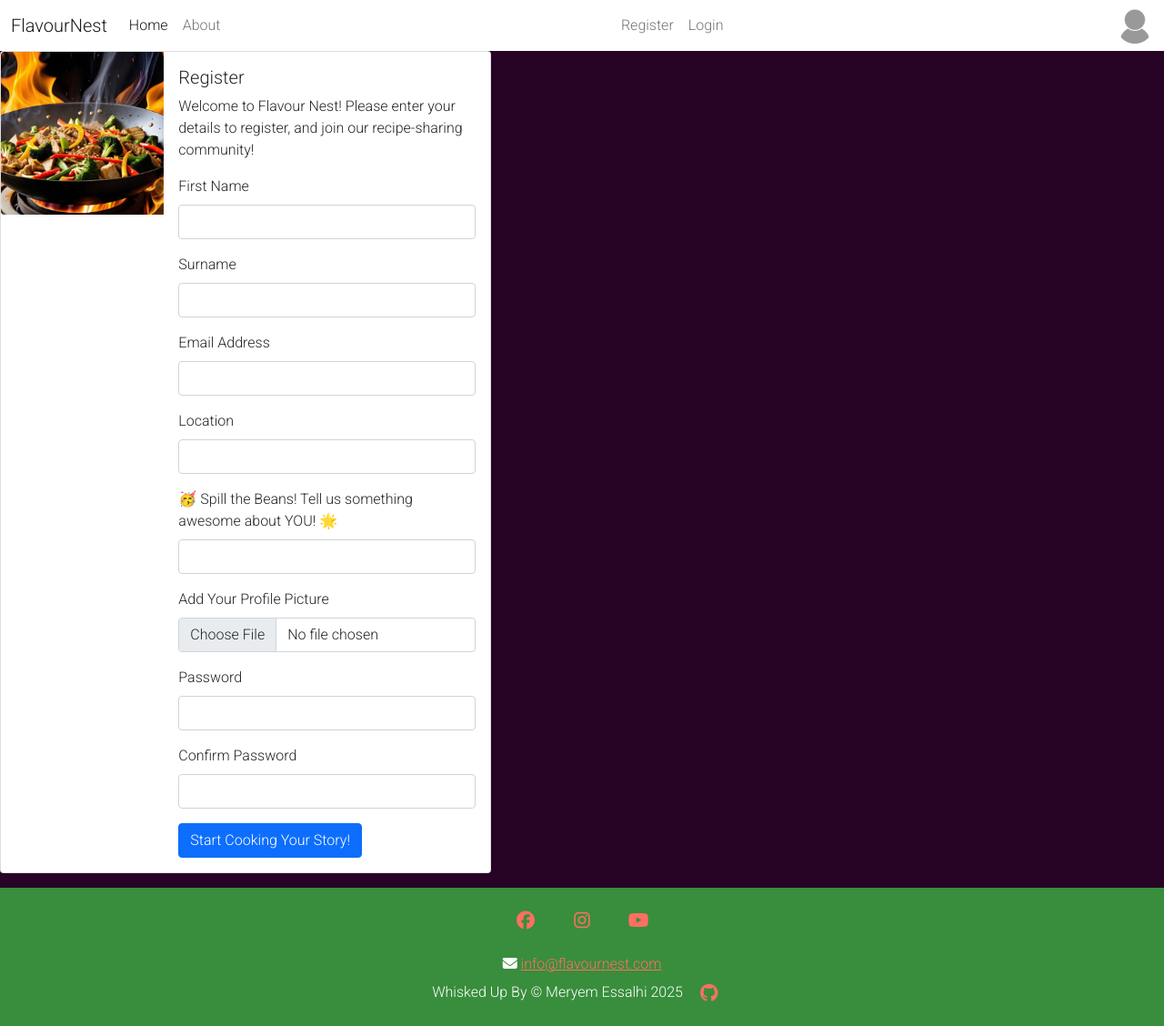
After one commit to Mery369/flavornest_project, a Django app: page /accounts/signup/ in a window 1280 px wide. The commit adds this page. Shown: the whole page at 91% size. Run offline with Django 4.2, Linux system fonts and the light colour scheme; some libraries are stand-ins or nearby versions.

Commit message:
Added Sign Up page

```diff
--- /dev/null
+++ b/accounts/templates/accounts/signup.html
@@ -0,0 +1,68 @@
+{% extends "base.html" %}
+{% load static %}
+{% block title %} {{title}} {% endblock %}
+{% block content %}
+
+<!-- signin.html content starts here -->
+<!-- Hero section  -->
+<!-- <div class="hero">
+    <div class="container text-white py-5">
+        <h1 class="display-3">Welcome to the Flavour Nest Recipe Book!</h1>
+        <p class="lead">Explore, share, and create delicious helathy recipes with our community.</p>
+        <a href="#" class="btn btn-light btn-lg">Join Flavour Nest</a>
+    </div>
+</div> -->
+<div class="card mb-3" style="max-width: 540px;">
+    <div class="row g-0">
+      <div class="col-md-4">
+        <img src="{% static 'images/pan1.png' %}" class="img-fluid rounded-start" alt="Healthy stir fry">
+      </div>
+      <div class="col-md-8">
+        <div class="card-body">
+          <h5 class="card-title">Register</h5>
+          <p class="card-text">Welcome to Flavour Nest! Please enter your details to register, and join our recipe-sharing community! </p>
+          <form method="POST">
+            {% csrf_token %}
+            <div class="mb-3">
+                <label for="firstname" class="form-label"> First Name </label>
+                <input type="text" class="form-control" id="first_name" required>
+            </div>
+            <div class="mb-3">
+              <label for="lastname" class="form-label"> Surname </label>
+              <input type="text" class="form-control" id="last_name" required>
+          </div>
+          <div class="mb-3">
+            <label for="email" class="form-label"> Email Address </label>
+            <input type="email" class="form-control" id="email" required>
+        </div>
+           <div class="mb-3">
+                <label for="location" class="form-label">Location </label>
+                <input type="text" class="form-control" id="location" >
+            </div>
+            <div class="mb-3">
+              <label for="bio" class="form-label"> 🥳 Spill the Beans! Tell us something awesome about YOU! 🌟 </label>
+              <input type="text" class="form-control" id="bio" >
+          </div>
+          <div class="mb-3">
+            <label for="profilepic" class="form-label"> Add Your Profile Picture </label>
+            <input type="file" class="form-control" id="profilepic" name="profilepic">
+        </div>
+            <div class="mb-3">
+                <label for="password" class="form-label"> Password </label>
+                <input type="password" class="form-control" id="password" required>
+            </div>
+            <div class="mb-3">
+              <label for="confirmpassword" class="form-label"> Confirm Password </label>
+              <input type="password" class="form-control" id="confirmpassword" required>
+          </div>
+            <button type="submit" class="btn btn-primary">Start Cooking Your Story!</button>
+        </form>
+
+        </div>
+      </div>
+    </div>
+  </div>
+
+
+<!-- signin.html content ends here -->
+{% endblock %}
--- a/accounts/urls.py
+++ b/accounts/urls.py
@@ -5,4 +5,5 @@ app_name = 'accounts'
 
 urlpatterns = [
     path('signin/', views.signin, name="signin"),
+    path('signup/', views.signup, name="signup")
 ]
--- a/accounts/views.py
+++ b/accounts/views.py
@@ -5,3 +5,7 @@ from django.shortcuts import render
 def signin(request):
 
     return render(request, 'accounts/signin.html', {'title': 'Sign In'})
+
+def signup(request):
+
+    return render(request, 'accounts/signup.html', {'title': 'Register'})
--- a/codestar/urls.py
+++ b/codestar/urls.py
@@ -21,7 +21,9 @@ from django.urls import path, include
 urlpatterns = [
 
     path('admin/', admin.site.urls),
-    path('signin/', include('accounts.urls'), name='accounts-urls'),
+    # path('signin/', include('accounts.urls'), name='accounts-urls'),
+    # path('signup/', include('accounts.urls'), name='accounts-urls'),
+    path('accounts/', include('accounts.urls', namespace='accounts')),
     path('summernote/', include('django_summernote.urls')),
     path("", include("blog.urls"), name='blog-urls'),
 ]
--- a/templates/base.html
+++ b/templates/base.html
@@ -1,6 +1,7 @@
 {% load static %}
 {% url 'home' as home_url %}
 {% url 'signin' as signin_url %}
+{% url 'signup' as signup_url %}
 <!DOCTYPE html>
 <html class="h-100" lang="en">
 
@@ -47,7 +48,7 @@
                 <ul class="navbar-nav mb-2 mb-lg-0">
 
                     <li class="login-out" id="register-button">
-                        <a class="nav-link " href="/accounts/signup/">Register</a>
+                        <a class="nav-link " href="{% url 'accounts:signup' %}">Register</a>
                     </li>
                     <li class="login-out" id="login-button">
                         <a class="nav-link " href="{% url 'accounts:signin' %}">Login</a>
```
